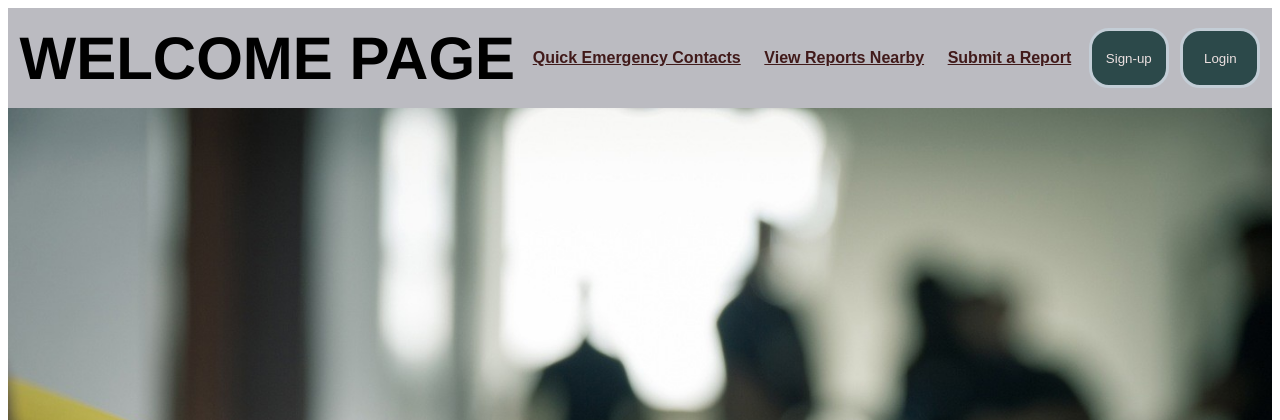
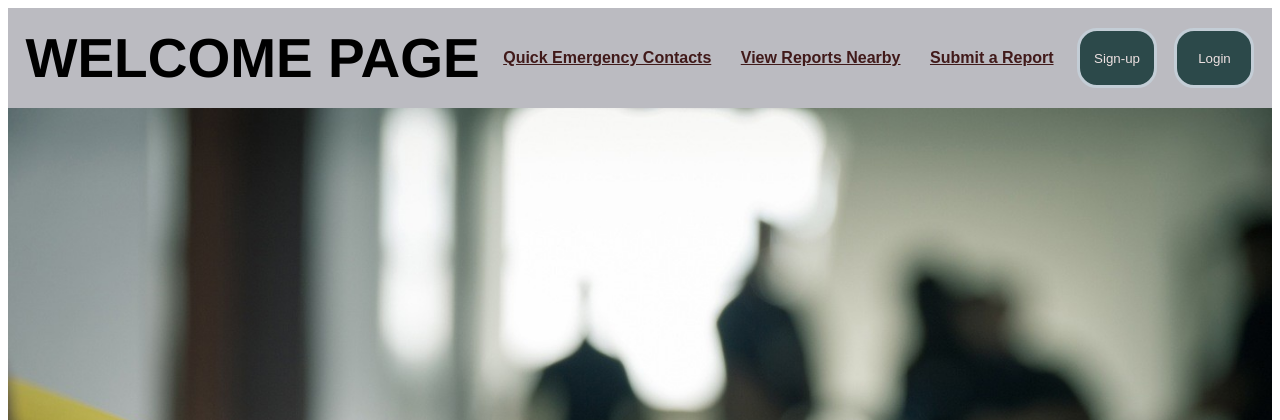
Before and after one commit to MN15LONER/DSW-GROUP-PROJECT, a PHP site: page /Home.html in a window 1280 px wide. Shown: the top 420 px of the page. Run offline with PHP 8.4, Linux system fonts and the light colour scheme.

Commit message:
logo size

```diff
--- a/Home.css
+++ b/Home.css
@@ -19,7 +19,7 @@ button{
 }
 h1{
   color: dark-violet;
-  font-size: 60px;
+  font-size: 55px;
   align-items: start;
   justify-content: start;
   font-family: 'Segoe UI', Tahoma, Geneva, Verdana, sans-serif;
```
